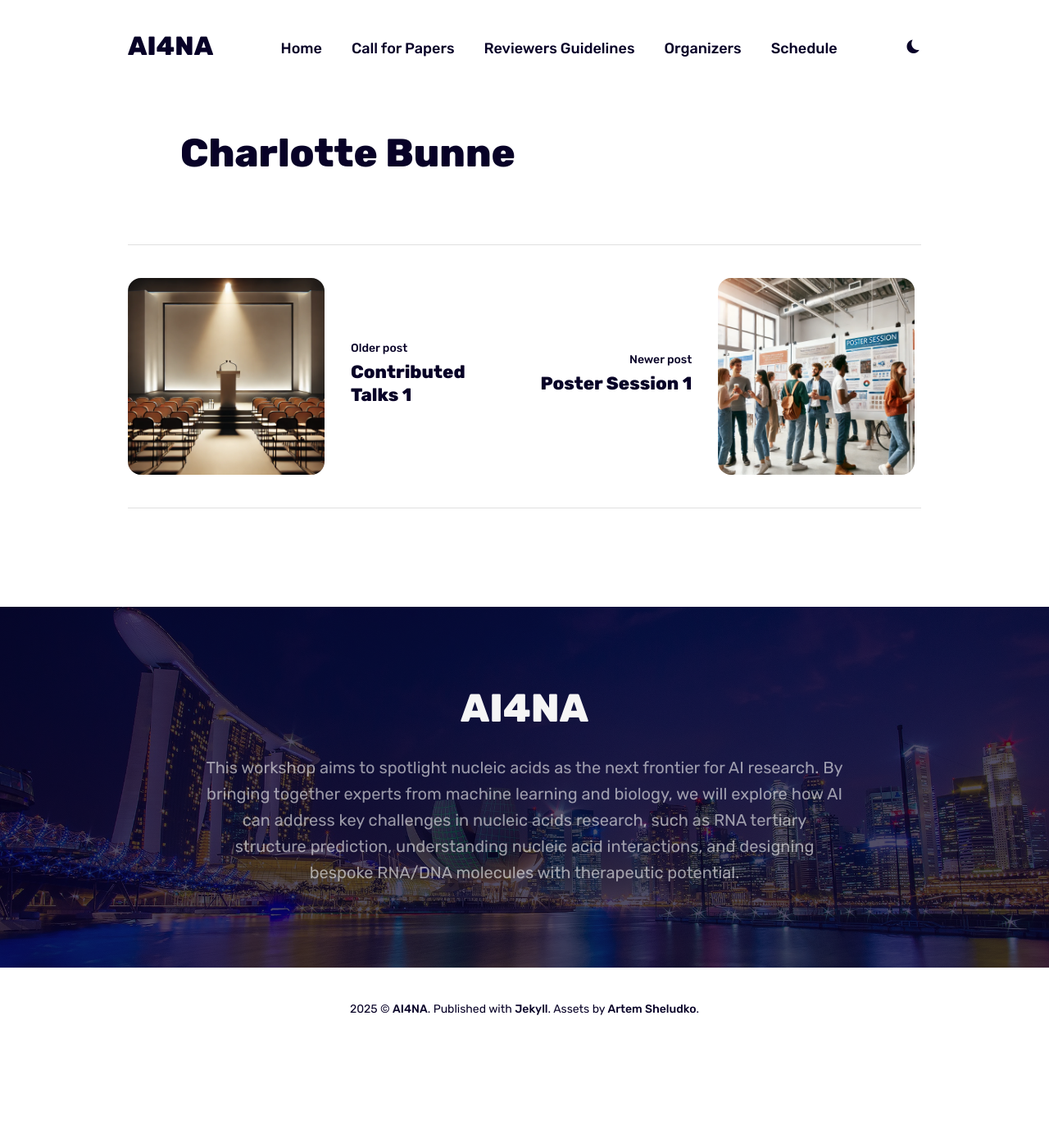
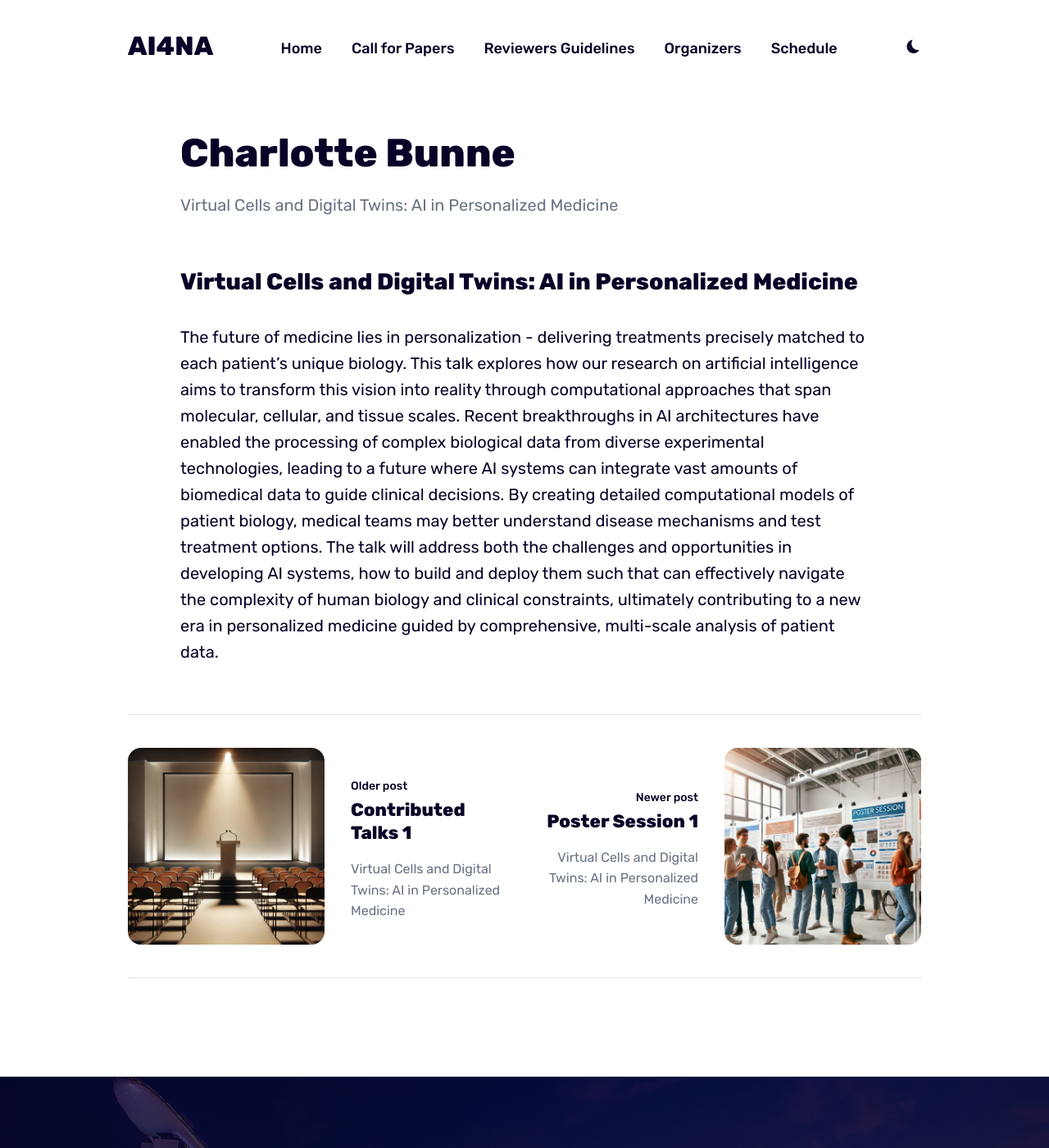
Before and after one commit to ai4na-workshop/ai4na-workshop.github.io, a Jekyll site: the page built from _posts/2024-01-01-1050.markdown, in a window 1280 px wide and 1400 px high. Shown: the whole window at 82% size. Built offline with Jekyll 4.4.1, drawn with Linux system fonts in a browser that asks for light colours.

Commit message:
Charlotte title and abstract

```diff
--- a/_posts/2024-01-01-1050.markdown
+++ b/_posts/2024-01-01-1050.markdown
@@ -4,10 +4,10 @@ schedule: 10:45-11:15
 date: 2022-07-26 09:00:00 +0300
 image: /images/speakers_panelists/Charlotte_Bunne.jpg
 title: Charlotte Bunne
-# description: Expert in Life Sciences
+description: "Virtual Cells and Digital Twins: AI in Personalized Medicine"
 # tags: [Life Sciences, Keynote]
 order: 14
 ---
 
-<!-- ## Talk Title -->
-<!-- Talk abstract -->
+## Virtual Cells and Digital Twins: AI in Personalized Medicine
+The future of medicine lies in personalization - delivering treatments precisely matched to each patient's unique biology. This talk explores how our research on artificial intelligence aims to transform this vision into reality through computational approaches that span molecular, cellular, and tissue scales. Recent breakthroughs in AI architectures have enabled the processing of complex biological data from diverse experimental technologies, leading to a future where AI systems can integrate vast amounts of biomedical data to guide clinical decisions. By creating detailed computational models of patient biology, medical teams may better understand disease mechanisms and test treatment options. The talk will address both the challenges and opportunities in developing AI systems, how to build and deploy them such that can effectively navigate the complexity of human biology and clinical constraints, ultimately contributing to a new era in personalized medicine guided by comprehensive, multi-scale analysis of patient data.
```
Also changed, not shown: 2 other files.
